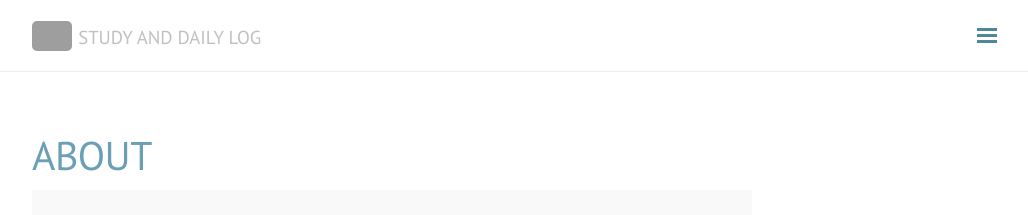
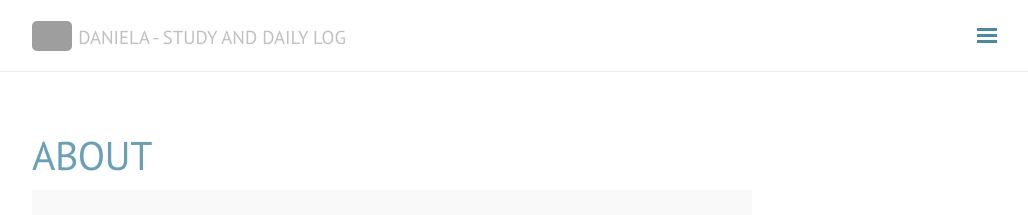
Before and after one commit to DongmeeKim/DongmeeKim.github.io, a Jekyll site: the page built from about.md, in a window 1280 px wide. Shown: the top 215 px of the page, without its empty margins (248-1276 px from the left). Built offline with Jekyll 4.4.1, drawn with Linux system fonts in a browser that asks for light colours; nearby versions of some CDN libraries; comment, search, counter and statistics services are not loaded; grey boxes are pictures that could not be loaded.

Commit message:
revise details

```diff
--- a/_config.yml
+++ b/_config.yml
@@ -1,6 +1,6 @@
 # Site Info
 title: DANIELA
-tagline: 'STUDY AND DAILY LOG'
+tagline: 'DANIELA - STUDY AND DAILY LOG'
 description: 'A Jekyll theme adapted from <a href="http://lanyon.getpoole.com/" target="_blank">Lanyon</a>. Made by <a href="http://codinfox.github.io" target="_blank">@codinfox</a>.'
 baseurl: ""
 url: https://dongmeekim.github.io/
@@ -26,13 +26,14 @@ version: 1.0.0
 author:
   name:   daniela
   description: 차근차근, 그리고 꾸준히 기록하는 공부 & 일상 로그
+  github : https://github.com/dongmeekim
   contact:
     #linkedin:  https://www.linkedin.com/in/lizhihao
     github:    https://github.com/dongmeekim
     # facebook:  <hide>
     #twitter:   https://twitter.com/Li_Zhihao
     #weibo:     http://weibo.com/41173780
-    email:     kdmee90@gmail.com
+    email:     malito:kdmee90@gmail.com
 
 # Navigation (2nd level links supported)
 nav:
```
